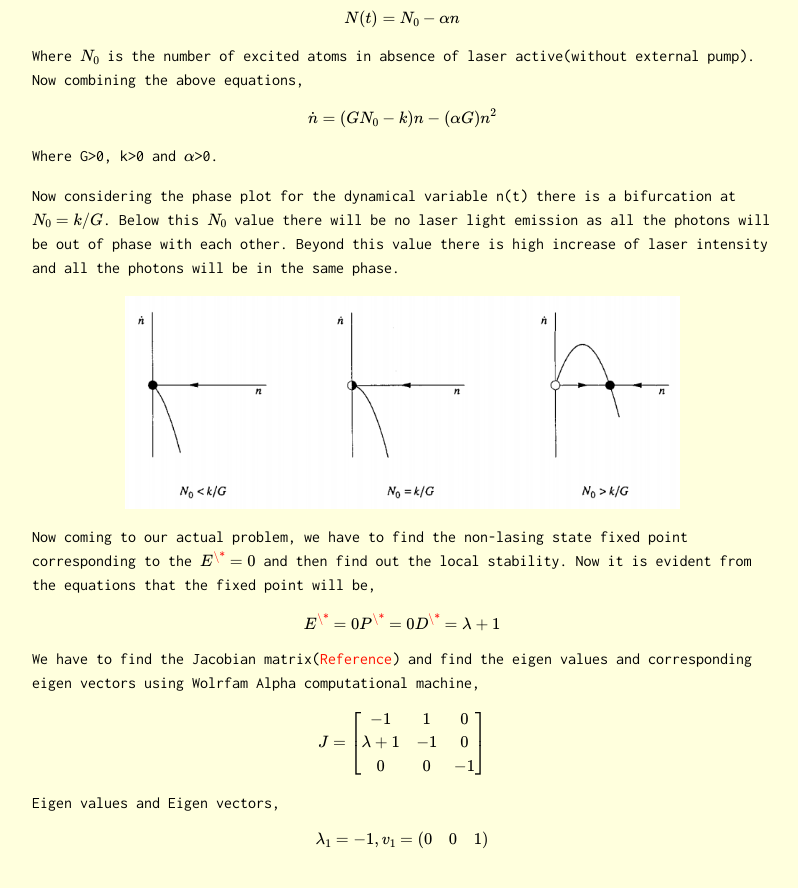
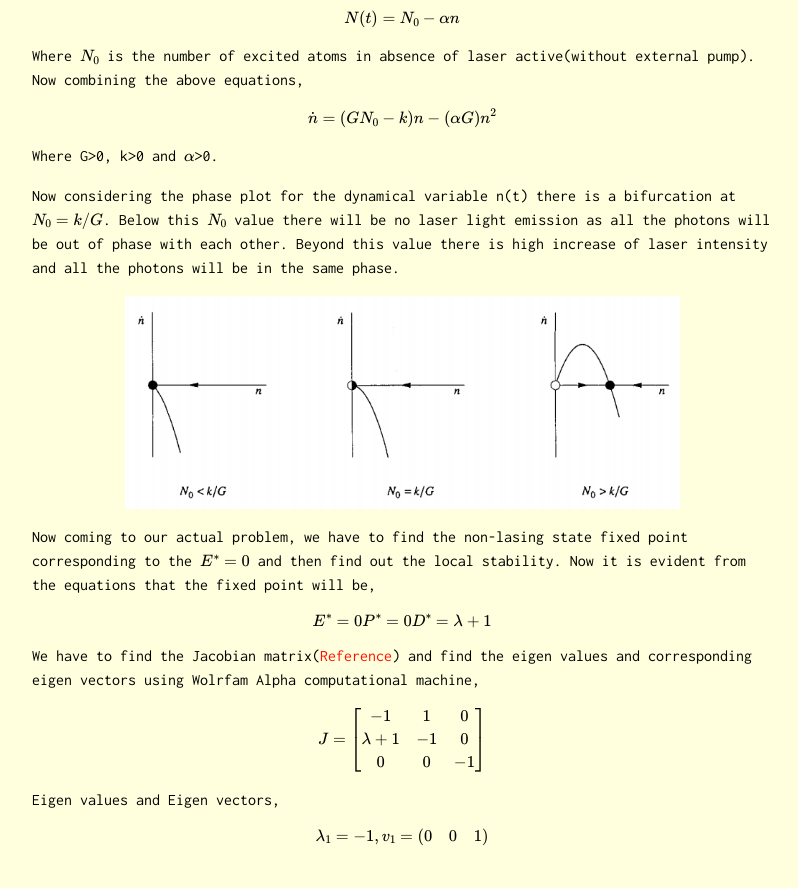
Before and after one commit to Oscuro-Phoenix/math-for-fun, a Jekyll site: the page built from _posts/2021-05-10-Problem-11.md, in a window 1280 px wide and 900 px high, scrolled down 1720 px. Shown: the top 888 px of the window, without its empty margins (238-1036 px from the left). Built offline with Jekyll 4.4.1, drawn with Linux system fonts in a browser that asks for light colours; formulas are drawn with MathJax 3.

```diff
--- a/_posts/2021-05-10-Problem-11.md
+++ b/_posts/2021-05-10-Problem-11.md
@@ -64,12 +64,12 @@ Now considering the phase plot for the dynamical variable n(t) there is a bifurc
 
 <center><img style=" display: block; margin-left: auto; margin-right: auto;width: 75%;" src="../assets/prob11_fig2.PNG"></center>
 
-Now coming to our actual problem, we have to find the non-lasing state fixed point corresponding to the $$E^\*=0$$ and then find out the local stability. Now it is evident from the equations that the fixed point will be,
+Now coming to our actual problem, we have to find the non-lasing state fixed point corresponding to the $$E^*=0$$ and then find out the local stability. Now it is evident from the equations that the fixed point will be,
 
 $$
-E^\*=0 \\
-P^\*=0 \\
-D^\*=\lambda +1 \\
+E^*=0 \\
+P^*=0 \\
+D^*=\lambda +1 \\
 $$
 
 We have to find the Jacobian matrix([Reference](https://mathworld.wolfram.com/Jacobian.html)) and find the eigen values and corresponding eigen vectors using Wolrfam Alpha computational machine,
```
